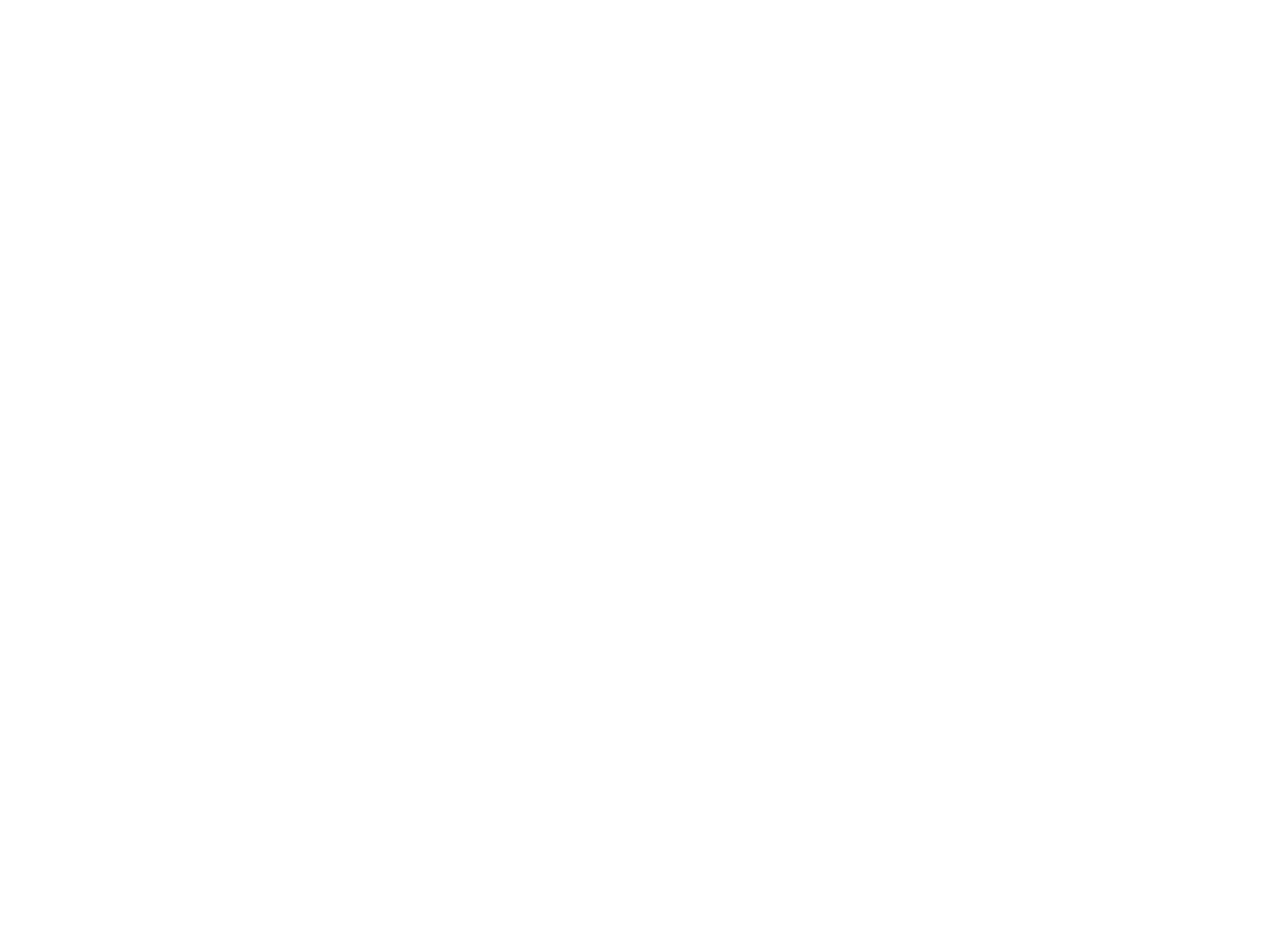
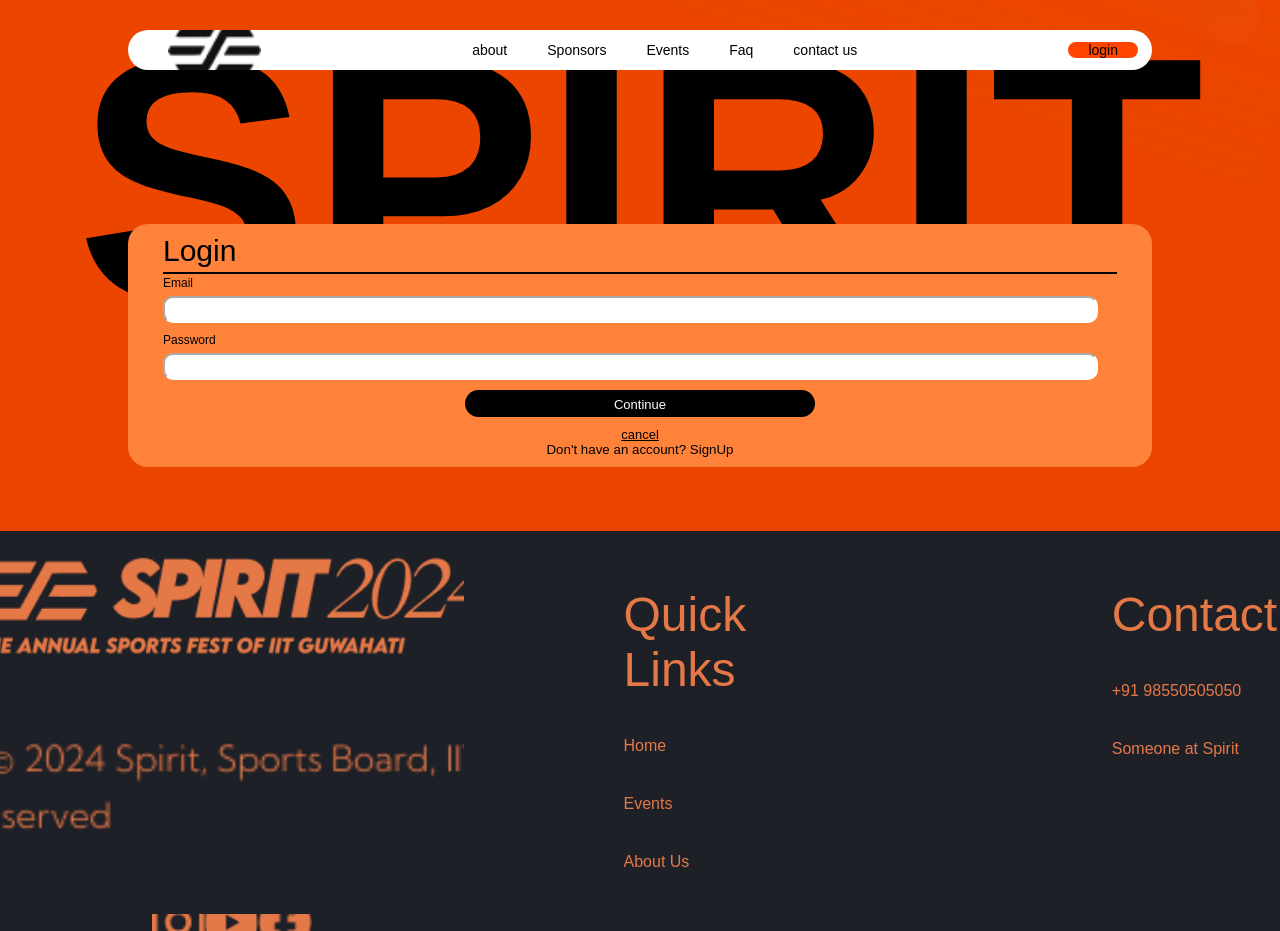
Before and after one commit to Ashmit-Verma/SPIRIT24, a React (Create React App) app in the folder frontend/: page /login in a window 1280 px wide. Before the commit this address had no page. Before the commit the page ends 800 px from the top, so only its background shows below. Built offline with nearby package versions, Linux system fonts and the light colour scheme.

Commit message:
login page added

```diff
--- a/frontend/src/App.js
+++ b/frontend/src/App.js
@@ -39,8 +39,8 @@ import React from 'react';
 import { BrowserRouter as Router, Routes, Route } from 'react-router-dom';
 import Landing from './page/landing';
 import Signup from './page/signup';
-// import Login from './components/Login';
-// import Signup from './components/Signup';
+import Login from './page/login';
+
 
 function App() {
   return (
@@ -48,6 +48,7 @@ function App() {
       <Routes>
         <Route path="/" element={<Landing />} />
         <Route path="/signup" element={<Signup />} />
+        <Route path="/login" element={<Login />} />
       </Routes>
     </Router>
   );
--- /dev/null
+++ b/frontend/src/components/form/Lform.css
@@ -0,0 +1,124 @@
+.App {
+
+    text-align: center;
+    margin-top: 150px;
+    display: flex;
+    flex-direction: column;
+    justify-content: center;
+    align-items: center;
+
+
+
+  }
+
+  form {
+    border-radius: 20px;
+    margin-top: 5.8%;
+    margin-bottom:5%;
+
+    display: inline-block;
+    text-align: left;
+
+    padding: 10px 35px;
+    position: relative;
+      z-index: 10;
+      background-color:#FF823B;
+
+
+  }
+
+
+
+  .row {
+    display: flex;
+    justify-content: space-between;
+    margin-bottom: 10px;
+  }
+
+  .col {
+    flex: 1;
+    margin-right: 25px;
+  }
+
+  .col:last-child {
+    margin-right: 0;
+  }
+
+  label {
+    display: block;
+    margin-bottom: 6px;
+    font-size: 12px;
+  }
+
+  input {
+    border-color: white;
+    border-radius: 10px;
+    width: 98%;
+    outline: none;
+    padding: 4px;
+    box-sizing: border-box;
+    margin-bottom: 0px;
+  }
+
+  .underline{
+    border: 0;
+    height: 2px;
+    background-color: black;
+
+  }
+
+  .underline-text {
+    display: inline-block; /* Ensure the element is treated as a block for ::after */
+    position: relative; /* Position relative to allow ::after positioning */
+    font-size: 30px;
+    color: black;
+  }
+
+ .underline-container {
+     padding-bottom: 2px;
+  }
+
+  .error{
+    color:rgb(193, 0, 0);
+  }
+  button {
+    width: 100%;
+    padding: 10px;
+    background-color: #007bff;
+    color: white;
+    border: none;
+    cursor: pointer;
+  }
+
+  button:hover {
+    background-color: #0056b3;
+  }
+
+  .others{
+    display: flex;
+    flex-direction: column;
+    align-items: center;
+    justify-content: center;
+  }
+  .Done {
+    text-align: center;
+    font-size: 13px;
+    border-radius: 30px;
+    background-color: black;
+    width: 350px;
+    height: 27px;
+    padding-top: 0.7%;
+    color: white;
+  }
+  .cancel{
+    text-decoration: underline;
+    margin-top: 1%;
+    font-size: 13px;
+  }
+  .spirit{
+    position: fixed;
+    z-index: 2;
+    font-size: 350px;
+  padding-bottom: 300px;
+
+  }
--- /dev/null
+++ b/frontend/src/components/form/Lform.js
@@ -0,0 +1,105 @@
+import React, { useState } from 'react';
+import axios from 'axios';
+import './Form.css';
+import { validate } from './validate';
+
+function LForm() {
+  const [formData, setFormData] = useState({
+    name: '',
+    email: '',
+    college: '',
+    contact: '',
+    password: '',
+    confirmPassword: ''
+  });
+
+  const [errors, setErrors] = useState({});
+
+  const handleChange = (e) => {
+    const { name, value } = e.target;
+    setFormData({
+      ...formData,
+      [name]: value
+    });
+    console.log(`Field changed: ${name}, Value: ${value}`);
+  };
+
+  const handleSubmit = async (e) => {
+    e.preventDefault();
+    console.log('Form submission attempted');
+    const validationErrors = validate(formData);
+    if (Object.keys(validationErrors).length > 0) {
+      console.log('Validation errors found', validationErrors);
+      setErrors(validationErrors);
+      return;
+    }
+    console.log('Form submitted successfully:', formData);
+
+    try {
+      console.log("Hi");
+      const response = await axios.post('http://localhost:4000/signup', {
+        name: formData.name,
+        email: formData.email,
+        mobile: formData.contact,
+        college: formData.college,
+        password: formData.password,
+      });
+      if (response.status === 200) {
+        alert('User registered successfully');
+        console.log('Form submitted:', response.data);
+      } else {
+        alert('Error registering user');
+        console.error('Error:', response.data);
+      }
+    } catch (error) {
+      console.error('Error during form submission:', error);
+      alert('Error registering user');
+    }
+  };
+
+  return (
+    <div className="App">
+      <h1 className='spirit'>SPIRIT</h1>
+      <form onSubmit={handleSubmit}>
+        <div className="underline-container">
+          <p className="underline-text">Login</p>
+          <hr className="underline" />
+        </div>
+
+        <div className="row">
+          <div className="col">
+            <label>Email</label>
+            <input
+              type="email"
+              name="email"
+              value={formData.email}
+              onChange={handleChange}
+              required
+            />
+            {errors.email && <span className="error">{errors.email}</span>}
+          </div>
+        </div>
+        <div className="row">
+          <div className="col">
+            <label>Password</label>
+            <input
+              type="password"
+              name="password"
+              value={formData.password}
+              onChange={handleChange}
+              required
+            />
+            {errors.password && <span className="error">{errors.password}</span>}
+          </div>
+        </div>
+        <div className="others">
+          <button type="submit" className="Done">Continue</button>
+          <a className='cancel' href="/">cancel</a>
+          <small>Don't have an account? <a href="/signup">SignUp</a></small>
+        </div>
+      </form>
+    </div>
+  );
+}
+
+export default LForm;
--- a/frontend/src/components/header/header.css
+++ b/frontend/src/components/header/header.css
@@ -64,7 +64,7 @@ background: linear-gradient(rgba(235, 69, 0, 1), rgba(235, 69, 0, 0.8)),  url('/
 background-size: contain;
 z-index: -1;
 animation: rotateBalls 10s linear infinite;
-transform-origin: center center;
+transform-origin: top center;
 }
 
 @keyframes rotateBalls {
--- a/frontend/src/components/header/header.js
+++ b/frontend/src/components/header/header.js
@@ -17,7 +17,7 @@ const header = () => {
                 </div>
                 <div className="login">
 
-                    <a href="" className="log">login</a>
+                    <a href="/login" className="log">login</a>
 
                 </div>
 
--- /dev/null
+++ b/frontend/src/page/login.js
@@ -0,0 +1,16 @@
+import React from 'react';
+import Header from "../components/header/header.js";
+import LForm from "../components/form/Lform.js"
+import Footer from "../components/footer/footer.js";
+
+const signup = () => {
+  return (
+    <div>
+     <Header/>
+     <LForm/>
+     <Footer/>
+    </div>
+  );
+};
+
+export default signup;
```
